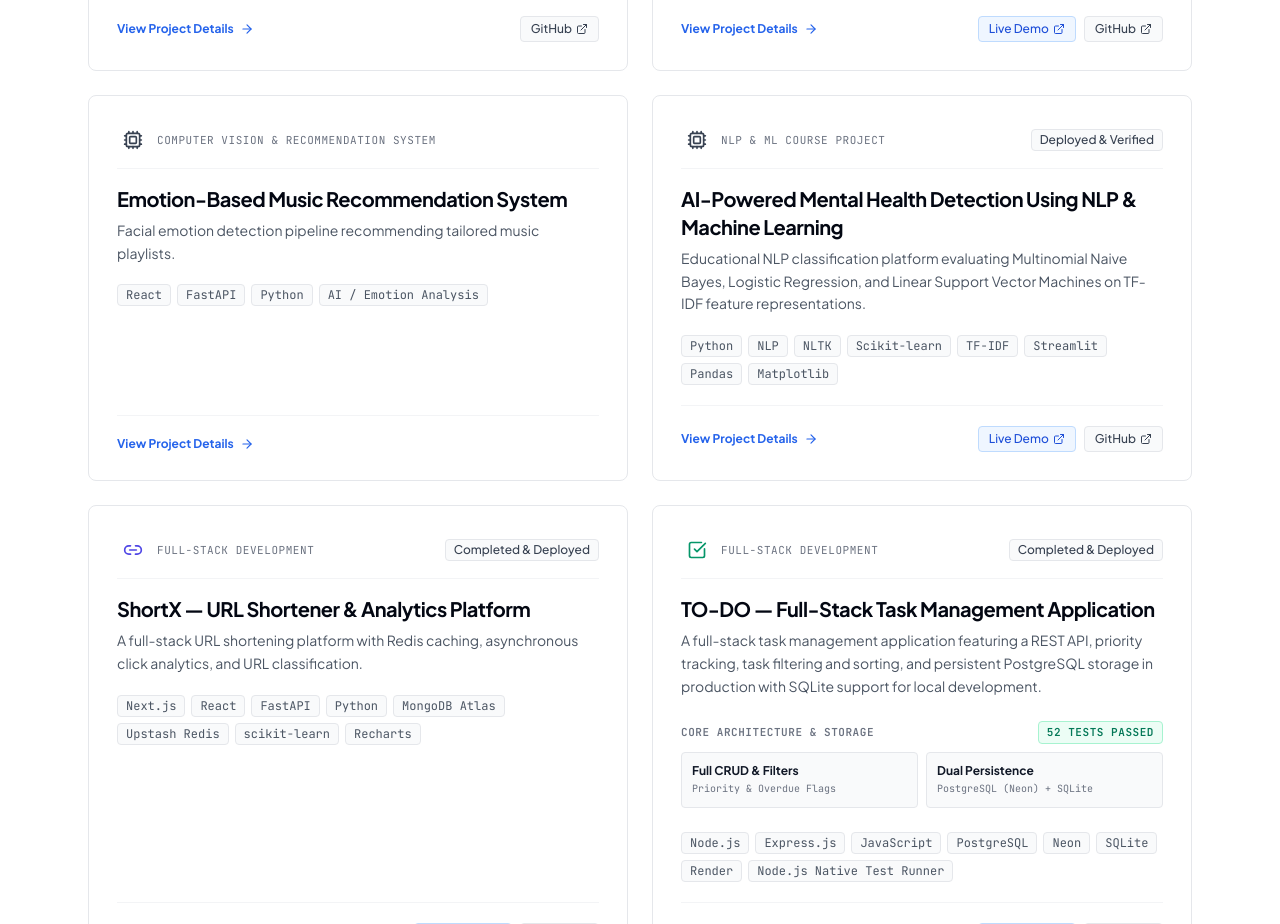
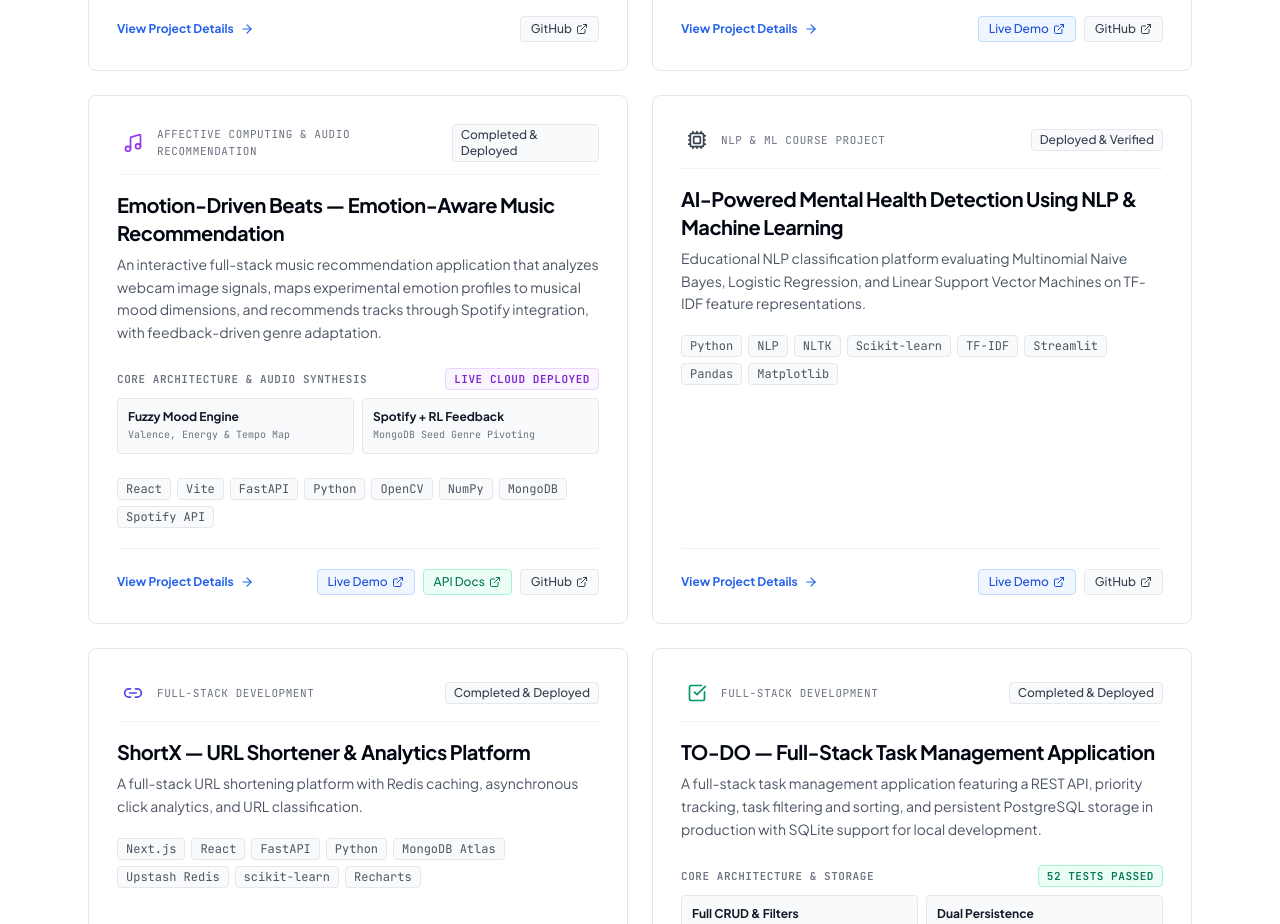
Before and after one commit to shubh201203/portfolio, a React (Vite) app: page / in a window 1280 px wide. Shown: the part 5740-6664 px from the top of the page. Built offline with nearby package versions, Linux system fonts and the light colour scheme.

Commit message:
feat(portfolio): showcase Emotion-Driven Beats

```diff
--- a/src/components/case-studies/SecondaryProjectModal.jsx
+++ b/src/components/case-studies/SecondaryProjectModal.jsx
@@ -359,25 +359,86 @@ export default function SecondaryProjectModal({ projectId, onClose }) {
         {project.id === 'emotion-music' && (
           <div className="space-y-6">
             <section className="bg-white border border-gray-200 rounded-xl p-6 sm:p-8 shadow-card space-y-5">
-              <h2 className="text-lg font-bold text-gray-900 border-b border-gray-100 pb-3 flex items-center gap-2">
-                <GitBranch className="w-5 h-5 text-emerald-600" />
-                <span>Detection & Recommendation Pipeline</span>
+              <h2 className="text-lg font-bold text-gray-900 border-b border-gray-100 pb-3 flex flex-wrap items-center justify-between gap-3">
+                <div className="flex items-center gap-2">
+                  <GitBranch className="w-5 h-5 text-purple-600" />
+                  <span>Affective Audio Recommendation Architecture</span>
+                </div>
+                {project.links && (
+                  <div className="flex items-center gap-2.5">
+                    {project.links.live && (
+                      <a
+                        href={project.links.live}
+                        target="_blank"
+                        rel="noreferrer"
+                        className="inline-flex items-center gap-1.5 px-3 py-1.5 rounded-md text-xs font-semibold bg-blue-600 text-white hover:bg-blue-700 transition-colors shadow-subtle"
+                      >
+                        <span>Live App</span>
+                        <ExternalLink className="w-3.5 h-3.5" />
+                      </a>
+                    )}
+                    {project.links.docs && (
+                      <a
+                        href={project.links.docs}
+                        target="_blank"
+                        rel="noreferrer"
+                        className="inline-flex items-center gap-1.5 px-3 py-1.5 rounded-md text-xs font-semibold bg-emerald-50 text-emerald-800 hover:bg-emerald-100 transition-colors border border-emerald-300"
+                      >
+                        <span>API Docs</span>
+                        <ExternalLink className="w-3.5 h-3.5" />
+                      </a>
+                    )}
+                    {project.links.github && (
+                      <a
+                        href={project.links.github}
+                        target="_blank"
+                        rel="noreferrer"
+                        className="inline-flex items-center gap-1.5 px-3 py-1.5 rounded-md text-xs font-semibold bg-gray-100 text-gray-800 hover:bg-gray-200 transition-colors border border-gray-300"
+                      >
+                        <GitHubIcon className="w-3.5 h-3.5" />
+                        <span>Source Code</span>
+                      </a>
+                    )}
+                  </div>
+                )}
               </h2>
 
               <div className="p-4 rounded-xl bg-[#F7F7F3] border border-gray-200">
+                <div className="text-[11px] font-mono text-gray-500 uppercase tracking-wider mb-2.5 font-semibold">
+                  End-to-End Affective Audio Pipeline
+                </div>
                 <div className="grid grid-cols-2 sm:grid-cols-6 gap-2 text-center text-xs font-mono">
                   {project.pipeline.map((p, idx) => (
                     <div key={p} className="p-2.5 rounded-lg bg-white border border-gray-200 text-gray-800 shadow-subtle">
-                      <span className="text-[10px] text-gray-400 block mb-1">0{idx + 1}</span>
+                      <span className="text-[10px] text-purple-600 font-bold block mb-1">STAGE 0{idx + 1}</span>
                       <span className="text-xs font-semibold">{p}</span>
                     </div>
                   ))}
                 </div>
               </div>
 
+              {project.concepts && (
+                <div className="space-y-3 pt-2">
+                  <div className="text-xs font-mono uppercase tracking-wider text-gray-500 font-semibold">
+                    Core Technical Implementations
+                  </div>
+                  <div className="grid grid-cols-1 sm:grid-cols-2 gap-3 text-xs sm:text-sm">
+                    {project.concepts.map((concept) => (
+                      <div key={concept} className="p-3.5 rounded-lg bg-gray-50 border border-gray-200 flex items-start gap-2.5">
+                        <CheckCircle2 className="w-4 h-4 text-purple-600 flex-shrink-0 mt-0.5" />
+                        <span className="text-gray-800 font-medium leading-relaxed">{concept}</span>
+                      </div>
+                    ))}
+                  </div>
+                </div>
+              )}
+
               {project.historicalDetail && (
-                <div className="p-4 rounded-xl bg-gray-50 border border-gray-200 text-xs text-gray-600 leading-relaxed">
-                  <strong className="text-gray-800">Engineering Detail:</strong> {project.historicalDetail}
+                <div className="p-4 rounded-xl bg-purple-50/50 border border-purple-200/80 text-xs text-purple-950 leading-relaxed space-y-1">
+                  <div className="font-bold flex items-center gap-1.5 text-purple-900">
+                    <span>Engineering Disclosure & Dual-Mode Strategy</span>
+                  </div>
+                  <p>{project.historicalDetail}</p>
                 </div>
               )}
             </section>
--- a/src/components/projects/ProjectCard.jsx
+++ b/src/components/projects/ProjectCard.jsx
@@ -1,5 +1,5 @@
 import React from 'react';
-import { ArrowRight, Layers, Shield, Cpu, Sparkles, ExternalLink, Link2, CheckSquare, FileText } from 'lucide-react';
+import { ArrowRight, Layers, Shield, Cpu, Sparkles, ExternalLink, Link2, CheckSquare, FileText, Music } from 'lucide-react';
 import Badge from '../common/Badge';
 
 export default function ProjectCard({ project, onOpenCaseStudy }) {
@@ -9,6 +9,7 @@ export default function ProjectCard({ project, onOpenCaseStudy }) {
   const isShortX = project.id === 'shortx';
   const isTodo = project.id === 'todo';
   const isSmartResume = project.id === 'smart-resume';
+  const isEmotionMusic = project.id === 'emotion-music';
 
   const getCardIcon = () => {
     if (isProductAnalytics) return <Layers className="w-5 h-5 text-blue-600" />;
@@ -17,6 +18,7 @@ export default function ProjectCard({ project, onOpenCaseStudy }) {
     if (isShortX) return <Link2 className="w-5 h-5 text-indigo-600" />;
     if (isTodo) return <CheckSquare className="w-5 h-5 text-emerald-600" />;
     if (isSmartResume) return <FileText className="w-5 h-5 text-blue-600" />;
+    if (isEmotionMusic) return <Music className="w-5 h-5 text-purple-600" />;
     return <Cpu className="w-5 h-5 text-gray-700" />;
   };
 
@@ -172,6 +174,28 @@ export default function ProjectCard({ project, onOpenCaseStudy }) {
           </div>
         )}
 
+        {/* Emotion-Driven Beats: Core Architecture Highlights */}
+        {isEmotionMusic && (
+          <div className="pt-2 pb-1 space-y-2">
+            <div className="flex items-center justify-between text-[11px] font-mono uppercase tracking-wider text-gray-500 font-semibold">
+              <span>Core Architecture & Audio Synthesis</span>
+              <span className="inline-flex items-center gap-1 text-purple-700 font-semibold bg-purple-50 px-2 py-0.5 rounded border border-purple-200">
+                Live Cloud Deployed
+              </span>
+            </div>
+            <div className="grid grid-cols-2 gap-2 text-xs">
+              <div className="p-2.5 rounded bg-gray-50 border border-gray-200">
+                <div className="font-bold text-gray-900 text-xs">Fuzzy Mood Engine</div>
+                <div className="text-[10px] text-gray-500 font-mono mt-0.5">Valence, Energy & Tempo Map</div>
+              </div>
+              <div className="p-2.5 rounded bg-gray-50 border border-gray-200">
+                <div className="font-bold text-gray-900 text-xs">Spotify + RL Feedback</div>
+                <div className="text-[10px] text-gray-500 font-mono mt-0.5">MongoDB Seed Genre Pivoting</div>
+              </div>
+            </div>
+          </div>
+        )}
+
         {/* Tech Stack */}
         <div className="pt-1">
           <div className="flex flex-wrap gap-1.5">
@@ -215,6 +239,18 @@ export default function ProjectCard({ project, onOpenCaseStudy }) {
                 <ExternalLink className="w-3 h-3" />
               </a>
             )}
+            {project.links.docs && (
+              <a
+                href={project.links.docs}
+                target="_blank"
+                rel="noopener noreferrer"
+                className="inline-flex items-center gap-1 px-2.5 py-1 rounded text-xs font-medium bg-emerald-50 text-emerald-700 hover:bg-emerald-100 transition-colors border border-emerald-200"
+                aria-label={`Open API documentation for ${project.shortTitle || project.title}`}
+              >
+                <span>API Docs</span>
+                <ExternalLink className="w-3 h-3" />
+              </a>
+            )}
             {project.links.github && (
               <a
                 href={project.links.github}
--- a/src/data/portfolioData.js
+++ b/src/data/portfolioData.js
@@ -545,27 +545,46 @@ export const portfolioData = {
     },
     {
       id: "emotion-music",
-      title: "Emotion-Based Music Recommendation System",
-      shortTitle: "Emotion Music System",
-      role: "Computer Vision & Recommendation System",
+      title: "Emotion-Driven Beats — Emotion-Aware Music Recommendation",
+      shortTitle: "Emotion-Driven Beats",
+      role: "Affective Computing & Audio Recommendation",
       priority: 5,
       isFlagship: false,
-      tagline: "Facial emotion detection pipeline recommending tailored music playlists.",
+      status: "Completed & Deployed",
+      tagline: "An interactive full-stack music recommendation application that analyzes webcam image signals, maps experimental emotion profiles to musical mood dimensions, and recommends tracks through Spotify integration, with feedback-driven genre adaptation.",
+      description: "An interactive full-stack music recommendation application that analyzes webcam image signals, maps experimental emotion profiles to musical mood dimensions, and recommends tracks through Spotify integration, with feedback-driven genre adaptation.",
+      links: {
+        live: "https://emotion-music-system.vercel.app/",
+        github: "https://github.com/shubh201203/emotion-music-system",
+        docs: "https://emotion-music-system-unge.onrender.com/docs"
+      },
       techStack: [
         "React",
+        "Vite",
         "FastAPI",
         "Python",
-        "AI / Emotion Analysis"
+        "OpenCV",
+        "NumPy",
+        "MongoDB",
+        "Spotify API"
+      ],
+      concepts: [
+        "Affective Visual Signal Extraction: In-memory Base64 image decoding and bilateral frame standardization via OpenCV with luminance and chromatic warmth analysis.",
+        "Deterministic Mood Mapping: Linear rule-based formulation mapping discrete emotion distributions into normalized musical Valence (0.0–1.0), Energy (0.0–1.0), and Tempo (60–140 BPM).",
+        "Spotify Web API Orchestration: Server-to-server Client Credentials authentication dynamically fetching live tracks and 30-second audio previews by compound mood-genre seeds.",
+        "Adaptive Reinforcement Learning Lite: MongoDB-backed feedback loop that tracks song-level user dislikes and automatically triggers genre pivots after 2 consecutive rejections.",
+        "Fault-Tolerant Resilience: Graceful fallback pipelines serving structured mock audio metadata and artwork when Spotify API quotas or external databases are unreachable.",
+        "Modern Glassmorphic Client: High-performance single-page React interface featuring Framer Motion micro-interactions, animated confidence bars, and responsive CSS grid cards."
       ],
       pipeline: [
-        "User",
-        "Image / Face Input",
-        "Emotion Detection",
-        "Emotion Classification",
-        "Music Recommendation",
-        "React Interface"
+        "Webcam Capture",
+        "OpenCV Preprocessing",
+        "Signal Analysis",
+        "Mathematical Mood Mapping",
+        "Spotify Synthesis",
+        "Adaptive Playback"
       ],
-      historicalDetail: "Initially used DeepFace and later moved toward a pixel-analysis approach."
+      historicalDetail: "Features a dual-mode architectural design: a lightweight statistical signal analyzer in production for zero-crash cloud execution, with verified DeepFace CNN integration available in repository history for high-compute local demos."
     },
     {
       id: "mental-health-detection",
```
